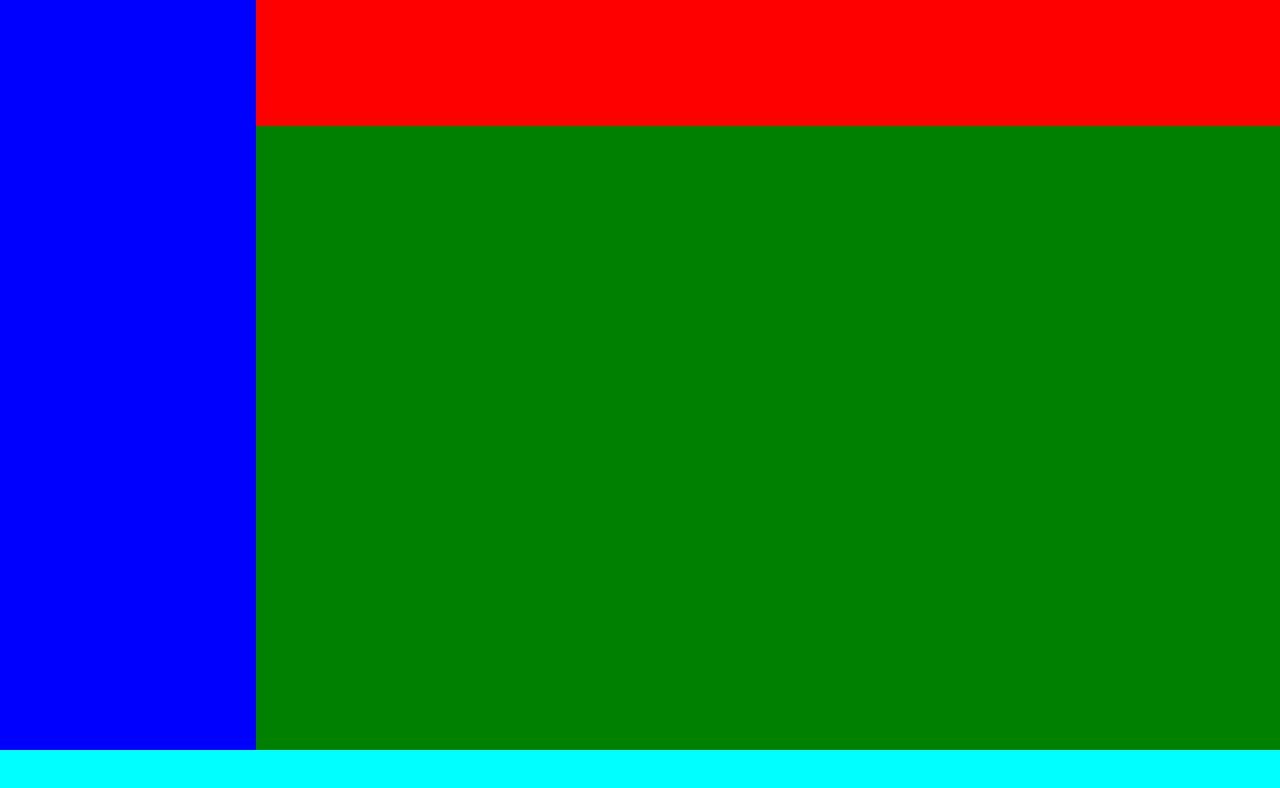
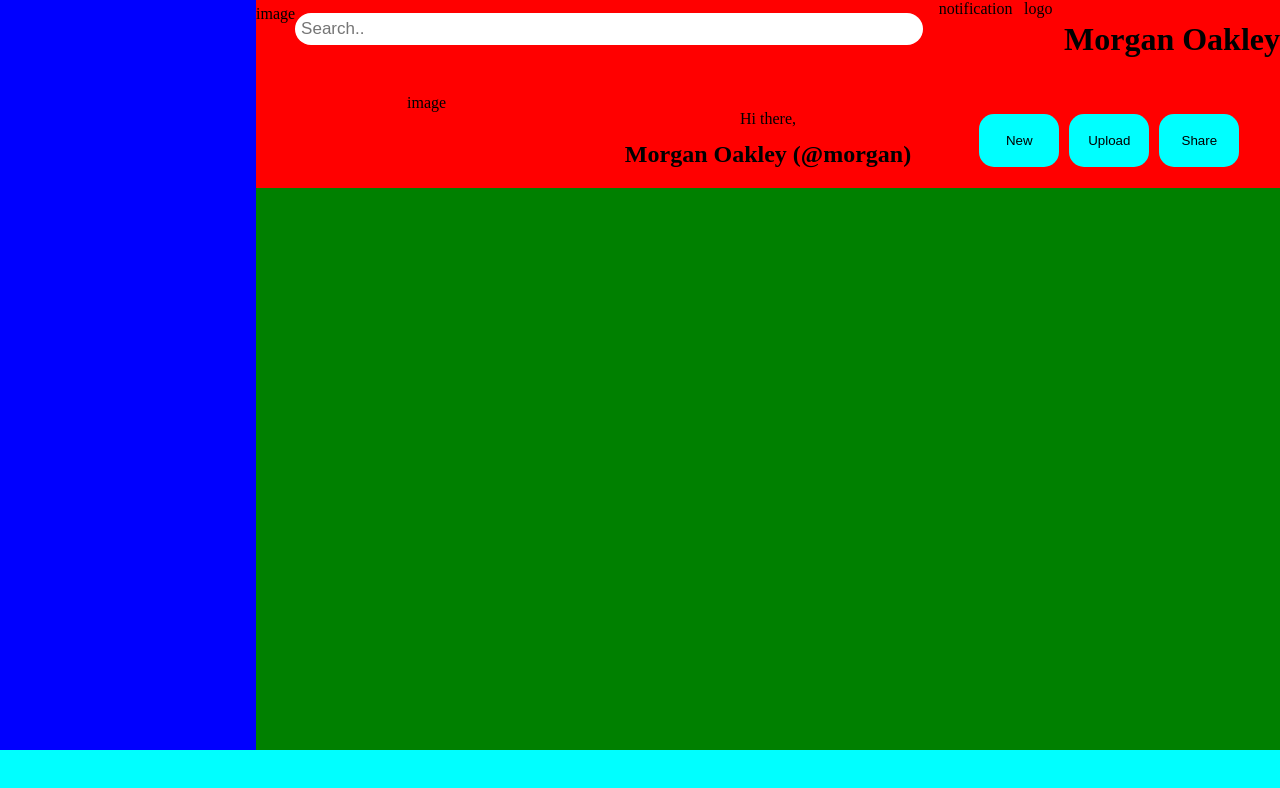
Before and after one commit to DjCr4y0n/admin-dashboard, a plain HTML site: page index.html in a window 1280 px wide. Drawn offline with Linux system fonts and the light colour scheme.

Commit message:
add basic layout for header and basic style

```diff
--- a/index.html
+++ b/index.html
@@ -8,7 +8,26 @@
 </head>
 <body>
     <div class= "header">
+        <div class= "searchbar">
+            <div>image</div>
+            <input type="text" placeholder="Search..">
+        </div>
 
+        <div class= "welcome-message">
+            <div>image</div>
+            <p>Hi there,</p>
+            <h2>Morgan Oakley (@morgan)</h2>
+        </div>
+        <div class= "account-name">
+            <div>notification</div>
+            <div>logo</div>
+            <h1>Morgan Oakley</h1>
+        </div>
+        <div class= "action-buttons">
+            <button>New</button>
+            <button>Upload</button>
+            <button>Share</button>
+        </div>
     </div>
 
     <div class= "sidebar">
--- a/style.css
+++ b/style.css
@@ -12,10 +12,88 @@ body
 
 .header
 {
-    grid-column: 1 / 3;
+    display: grid;
+    grid-template: 1fr 1fr / 2fr 1fr;
+    text-align: center;
+    grid-column: 2 / 3;
     grid-row: 1 / 2;
     background-color: red;
 }
+
+.searchbar
+{
+    margin-top: 5px;
+    grid-column: 1 / 2;
+    grid-row: 1 / 2;
+    display: flex;
+}
+
+.welcome-message
+{
+    grid-column: 1 / 2;
+    grid-row: 2 / 3;
+    display: grid;
+    grid-template: 1fr 1fr / 1fr 1fr;
+}
+
+.welcome-message div
+{
+    grid-column: 1 / 2;
+    grid-row: 1 / 3;
+
+}
+
+.welcome-message p
+{
+    margin-bottom: 0;
+    grid-column: 2 / 3;
+    grid-row: 1 / 2;
+}
+
+.welcome-message h2
+{
+    margin-top: 0;
+    grid-column: 2 / 3;
+    grid-row: 2 / 3;
+}
+
+
+.searchbar input
+{
+    border-radius: 16px;
+    padding: 6px;
+    border: none;
+    margin-top: 8px;
+    margin-right: 16px;
+    font-size: 17px;
+    flex: 1;
+    height: 20px;
+}
+
+.account-name
+{
+    display: flex;
+    justify-content: space-between;
+}
+
+
+.action-buttons
+{
+    display: flex;
+    justify-content: center;
+    align-items: center;
+    gap: 10px;
+}
+
+.action-buttons button
+{
+    background-color: aqua;
+    border: none;
+    border-radius: 15px;
+    width: 6em;
+    height: 4em;
+}
+
 
 .sidebar
 {
```
